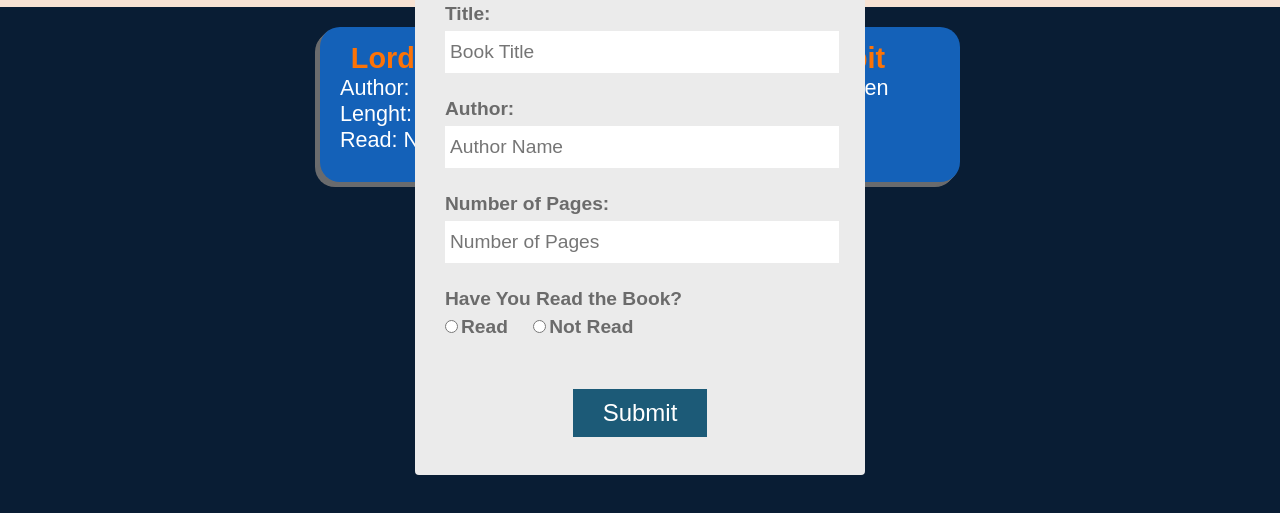
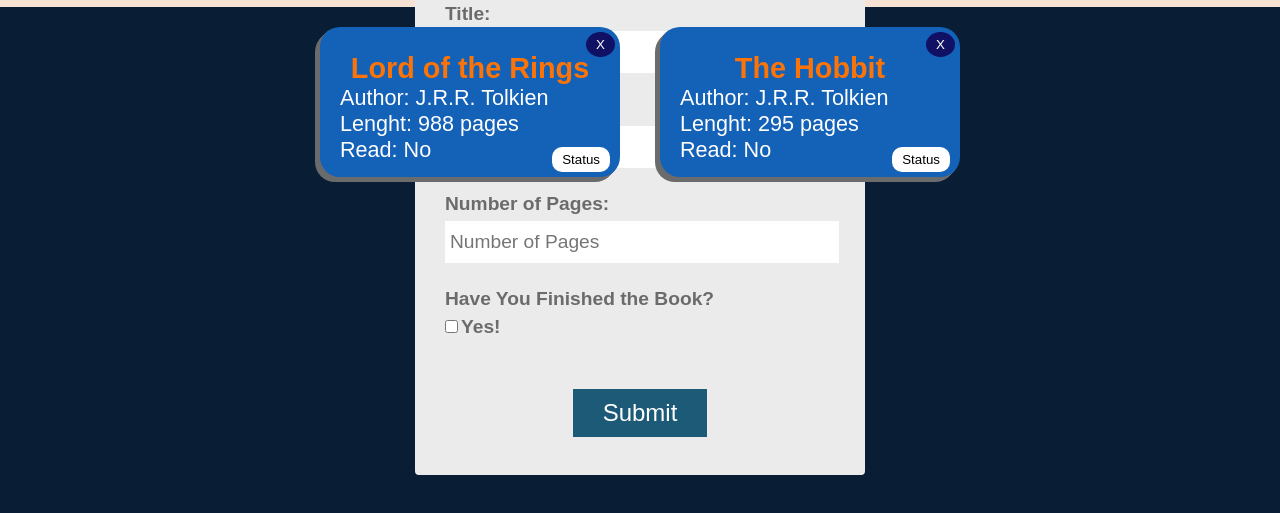
Before and after one commit to mhjarvis/library, a plain HTML site: page index.html in a window 1280 px wide. Both pictures are taken after a click on the button "Add New Book". Shown: the part 215-728 px from the top of the page. Drawn offline with Linux system fonts and the light colour scheme.

Commit message:
Addded update button to change read status

```diff
--- a/index.html
+++ b/index.html
@@ -22,9 +22,8 @@
             <label for="pages" class="form-label">Number of Pages:</label><br>
             <input type="number" class="form-input" id="numberOfPages" placeholder="Number of Pages"><br>
 
-            <label for="isRead" class="form-label">Have You Read the Book?<br>
-                <input name="yes-no" type="radio" id="isRead" value="read">Read
-                <input name="yes-no" type="radio" id="notRead" value="notRead">Not Read
+            <label for="isRead" class="form-label">Have You Finished the Book?<br>
+                <input name="yes-no" type="checkbox" id="isRead" value="read">Yes!
             </label><br>
         </form>
             <div id="submit-div">
--- a/script.js
+++ b/script.js
@@ -23,30 +23,36 @@ function addBookToLibrary(obj) {
 /* Function to display each book in the library array */
 function displayAll() {
 
-    clearContainer();
+    clearContainer();             //clear any div elements (for rebuilding after delete)
 
-    console.log(library.length);        //testing
+    //console.log(library.length);        //testing
     for(let i = 0; i < library.length; i++) {       //loop through library[]
         const holder = document.createElement('div');
         const newPar = document.createElement('p');
         const newDiv = document.createElement('div');
         const newButton = document.createElement('button');
+        const readStatus = document.createElement('button');
 
         container.appendChild(holder);
         holder.appendChild(newPar);
         holder.appendChild(newDiv);              //create div
         holder.appendChild(newButton);
+        holder.appendChild(readStatus);
 
         holder.className = ('holder');
         newPar.className = ('card-titles');
         newDiv.className = ('card-info');               //for styling
         newButton.className = ('card-button');
         newButton.id = (i);
-        newButton.setAttribute('onclick', 'del(id)')
+        newButton.setAttribute('onclick', 'del(id)');
+        readStatus.className = ('readButton');
+        readStatus.id = ("s" + i);
+        readStatus.setAttribute('onclick', 'updateStatus(id)');
 
         newPar.innerText = library[i].title;
         newDiv.innerText = library[i].info();       //display object info
-        newButton.innerText = "Delete";
+        newButton.innerText = "X";
+        readStatus.innerText = "Status";
     }
 }
 /* Function opens the input form */
@@ -69,7 +75,17 @@ function del(id) {
 function clearContainer() {
     container.textContent = '';
 }
+/* Function to change read status on card */
+function updateStatus(id) {
+    newid = id.substring(1);
 
+    if(library[newid].read == "No") {
+        library[newid].read = "Yes";
+    } else {
+        library[newid].read = "No";
+    }
+    displayAll();
+}
 
 //testing
 const theHobbit = new Book("The Hobbit", "J.R.R. Tolkien", 295, "No");
--- a/styles.css
+++ b/styles.css
@@ -90,9 +90,10 @@ form {
     background-color: rgb(38, 128, 170);
 }
 .holder {
+    position: relative;
     font-size: 1.5em;
     color: white;
-    padding: 15px 0 0 0;
+    padding: 10px 0 0 0;
     display: inline-block;
     width: 300px;
     height: 140px;
@@ -112,7 +113,7 @@ form {
     font-weight: bold;
     color: #FC7307;
     font-size: 1.2em;
-    margin: auto;
+    margin: 15px 0 0 0;
     left: 0;
     right: 0;
 
@@ -127,9 +128,21 @@ form {
     background-color: rgb(16, 16, 100);
     border: none;
     padding: 5px 10px 5px 10px;
-    border-radius: 4px;
-
+    border-radius: 50%;
+    position: absolute;
+    top: 5px;
+    right: 5px;
 }
 .card-button:hover {
     background-color: rgb(35, 35, 141);
 }
+.readButton {
+    color: black;
+    background-color: rgb(255, 255, 255);
+    border: none;
+    padding: 5px 10px 5px 10px;
+    border-radius: 10px;
+    position: absolute;
+    right: 10px;
+    bottom: 5px;
+}
```
